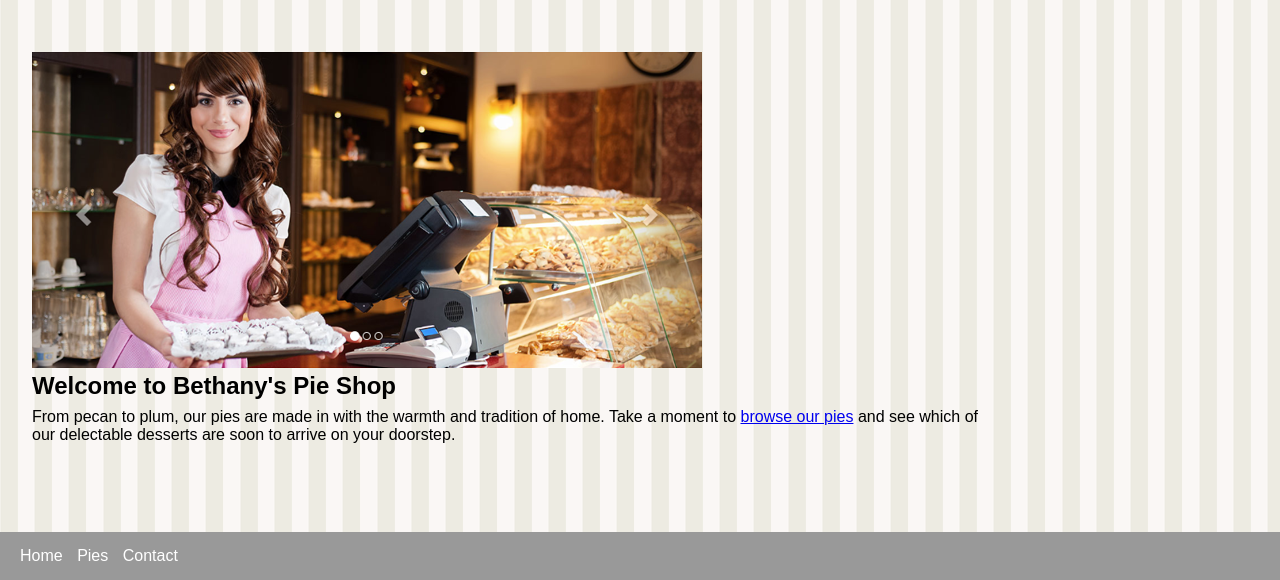
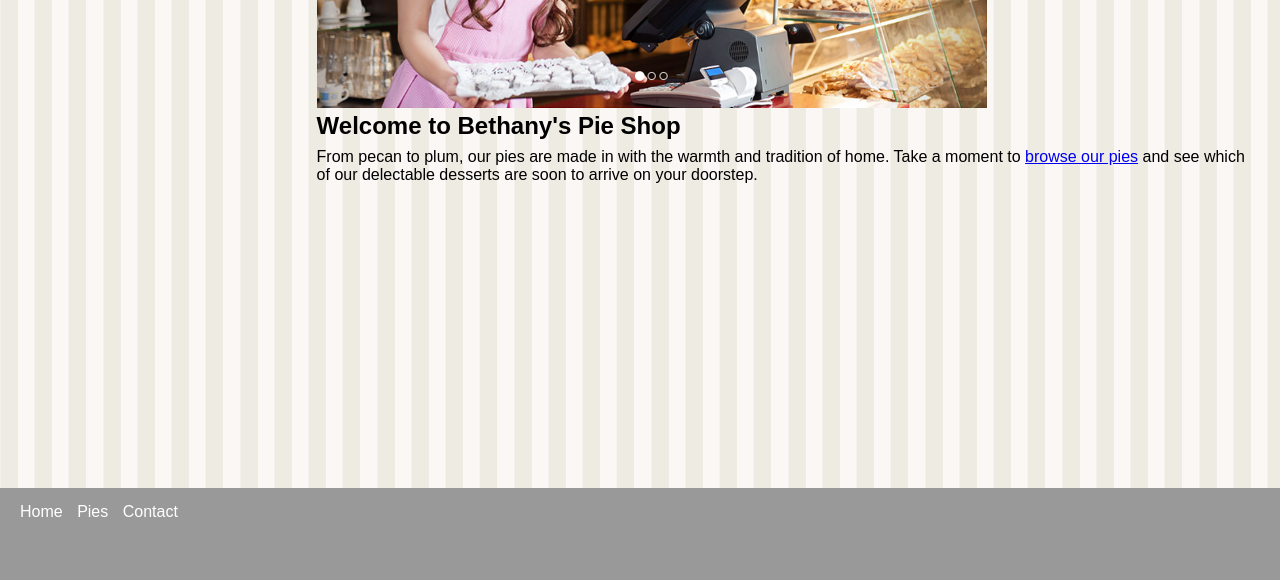
Before and after one commit to satishgupta07/HTML-CSS-and-JavaScript, a plain HTML site: page index.html in a window 1280 px wide. Shown: the part 288-868 px from the top of the page. After the commit the page ends 824 px from the top, so only its background shows below. Drawn offline with Linux system fonts and the light colour scheme.

Commit message:
Added Responsiveness in the website
Signed-off-by: unknown <satishgupta.cse01@gmail.com>

```diff
--- a/site.css
+++ b/site.css
@@ -66,3 +66,14 @@ aside {
 article {
     width: 75%;
 }
+
+@media only screen and (min-width: 768px) {
+
+    main {
+        display: flex;
+    }
+
+    aside {
+        margin-left: 2%;
+    }
+}
```
